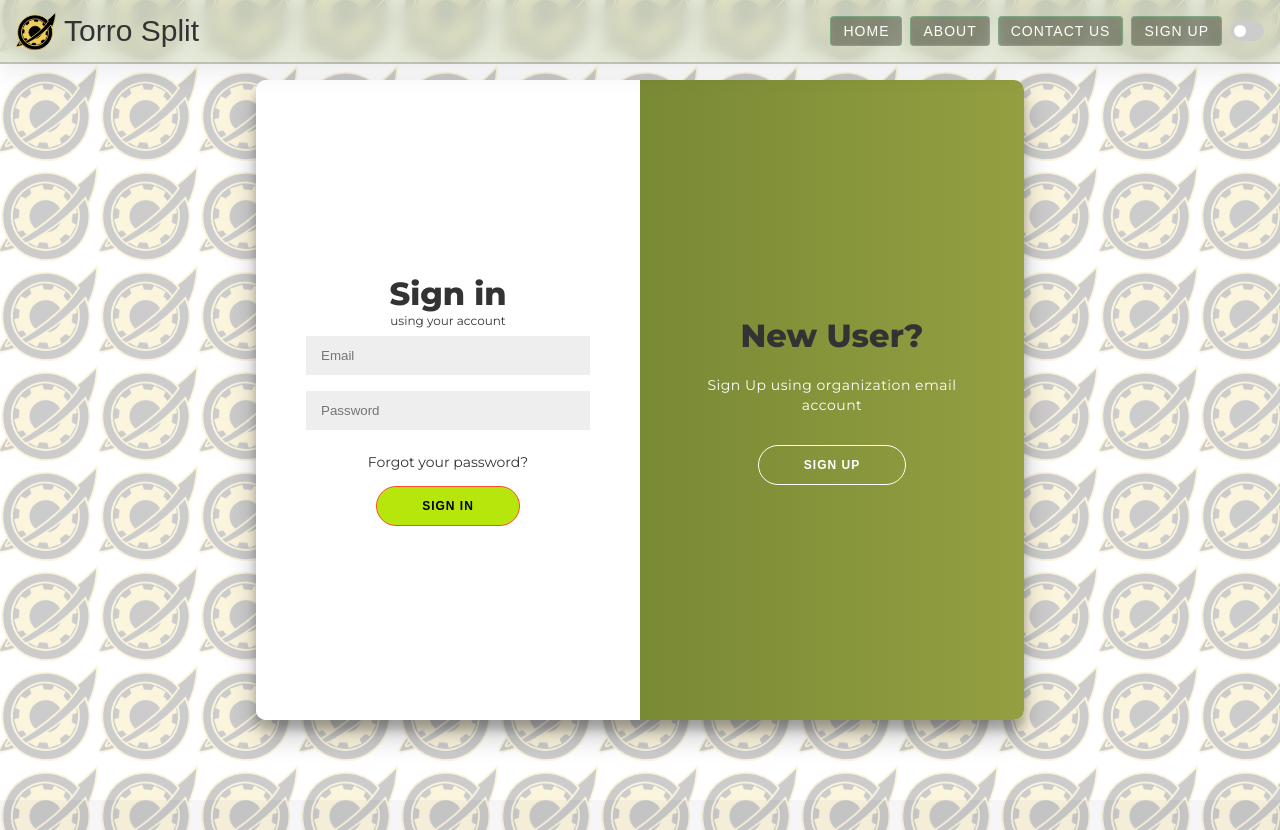
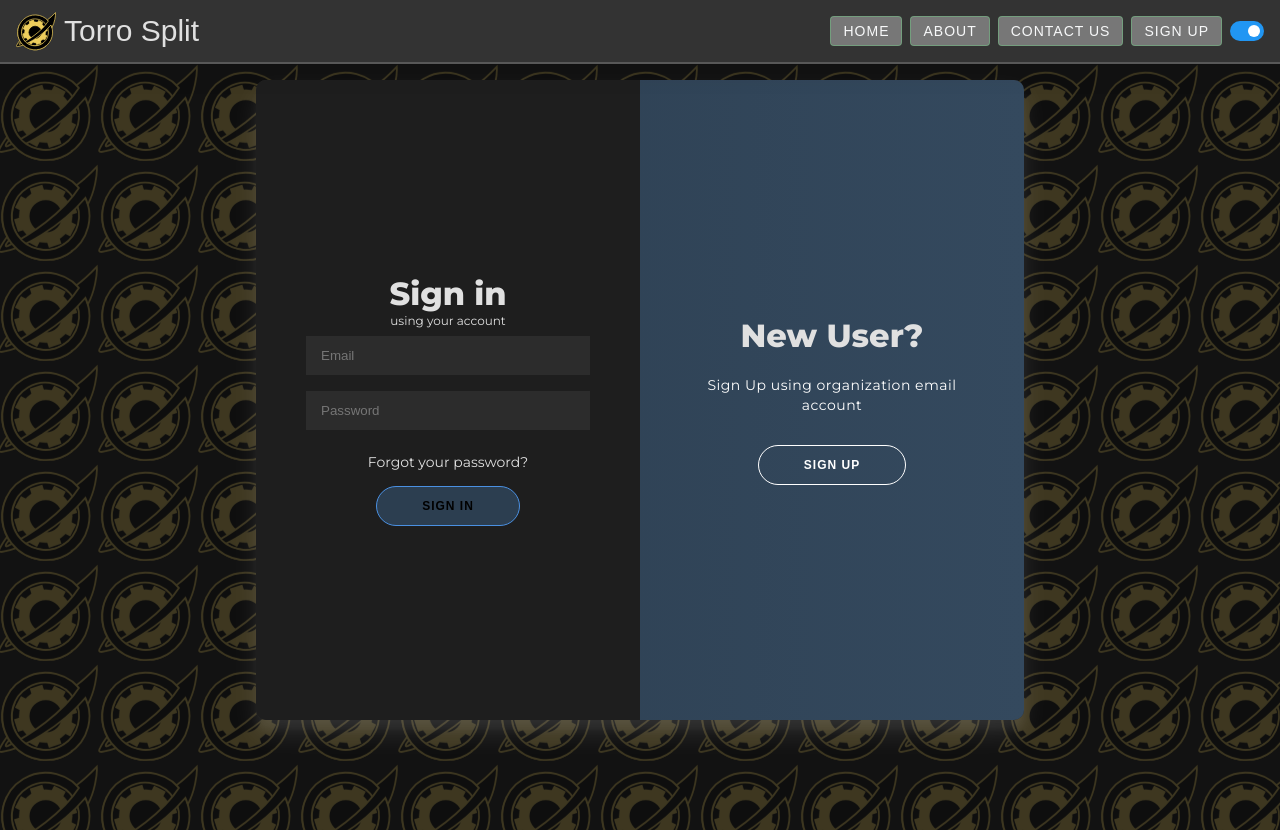
Before and after one commit to rnbr04/torro-split, a React (Vite) app in the folder frontend/: page / in a window 1280 px wide. Built offline with nearby package versions, Linux system fonts and the light colour scheme; a web font is replaced by a local one.

Commit message:
set dark theme as default

```diff
--- a/frontend/src/components/themeContextProvider.jsx
+++ b/frontend/src/components/themeContextProvider.jsx
@@ -3,7 +3,9 @@
 export const ThemeContext = createContext();
 
 export const ThemeProvider = ({ children }) => {
-  const [isDarkMode, setIsDarkMode] = useState(false);
+
+  // default theme set to dark
+  const [isDarkMode, setIsDarkMode] = useState(true);
 
   useEffect(() => {
     document.documentElement.setAttribute('data-theme', isDarkMode ? 'dark' : 'light');
```
